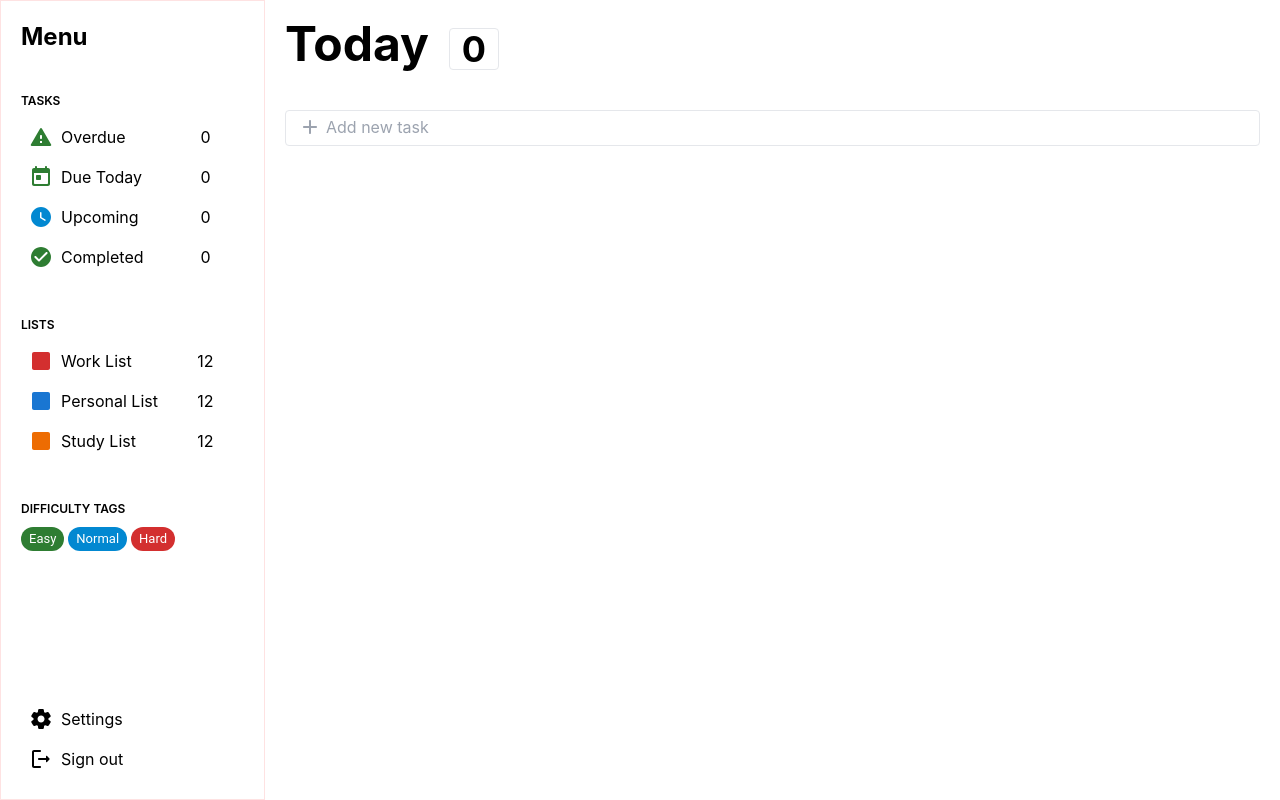
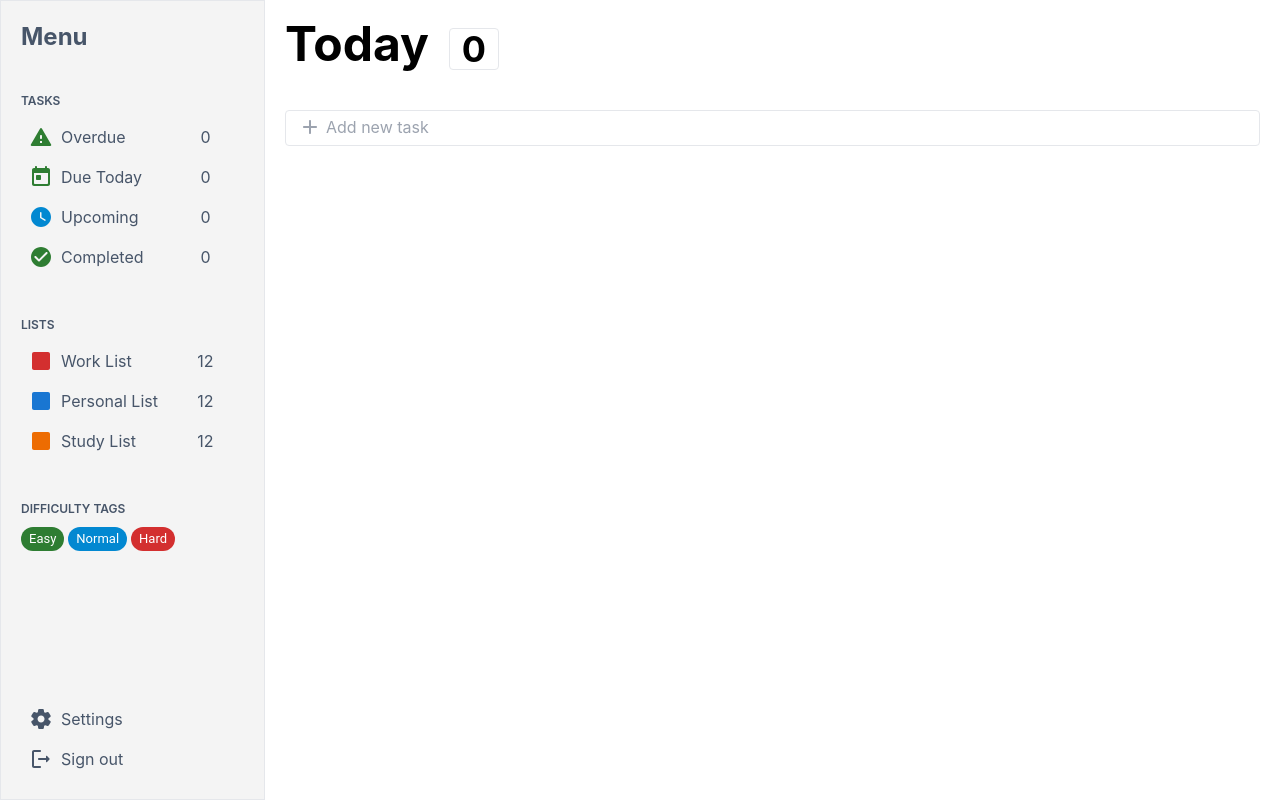
Before and after one commit to JamieBohannaWebDev/to-do-list-app, a React (Create React App) app: page / in a window 1280 px wide. Built offline with nearby package versions, Linux system fonts and the light colour scheme; the HTML template or start-up script is replaced by a standard one.

Commit message:
style: wee styling tweak to make text look nicer

```diff
--- a/src/components/organisms/sideMenu.tsx
+++ b/src/components/organisms/sideMenu.tsx
@@ -5,7 +5,7 @@ import SettingsMenu from '../molecules/settingsMenu';
 
 const SideMenu = () => {
 	return (
-		<section className="w-1/3 max-w-[265px] flex flex-col border h-screen border-red-100 p-5">
+		<section className="w-1/3 max-w-[265px] flex flex-col border h-screen text-slate-600 bg-[#F4F4F4]  p-5">
 			<h2 className="mb-10 text-2xl font-bold">Menu</h2>
 			<div className="flex justify-between flex-col grow">
         <div>
```
